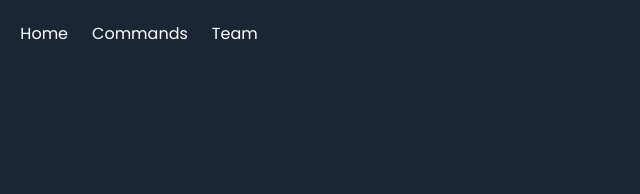
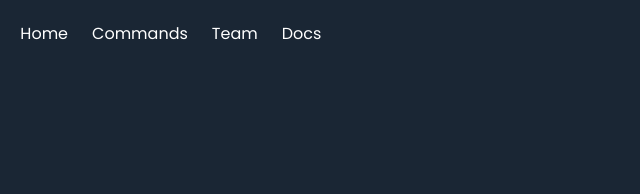
Before and after one commit to Discord053/Discord-Bot-Landing-Page, a plain HTML site: page index.html in a window 1280 px wide. Shown: the top 194 px of the page, 96-736 px from the left. Drawn offline with nearby package versions, Linux system fonts and the light colour scheme.

Commit message:
Update index.html

```diff
--- a/index.html
+++ b/index.html
@@ -57,6 +57,10 @@
 
                 <a href="./Team.html" class="navbar-item is-tab">
                     Team
+                </a>
+
+                <a href="#" class="navbar-item is-tab">
+                    Docs
                 </a>
             </div>
 
```
